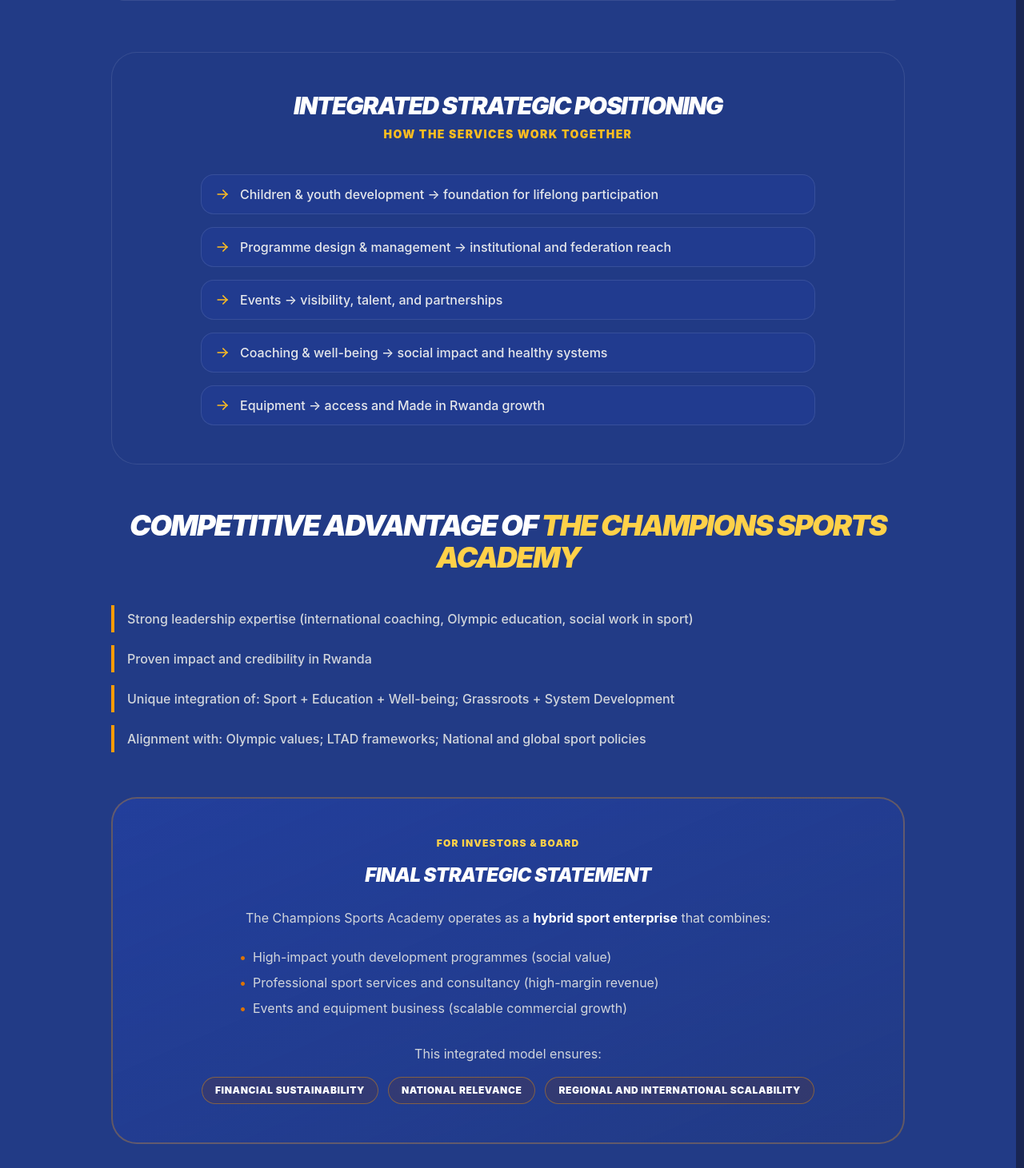
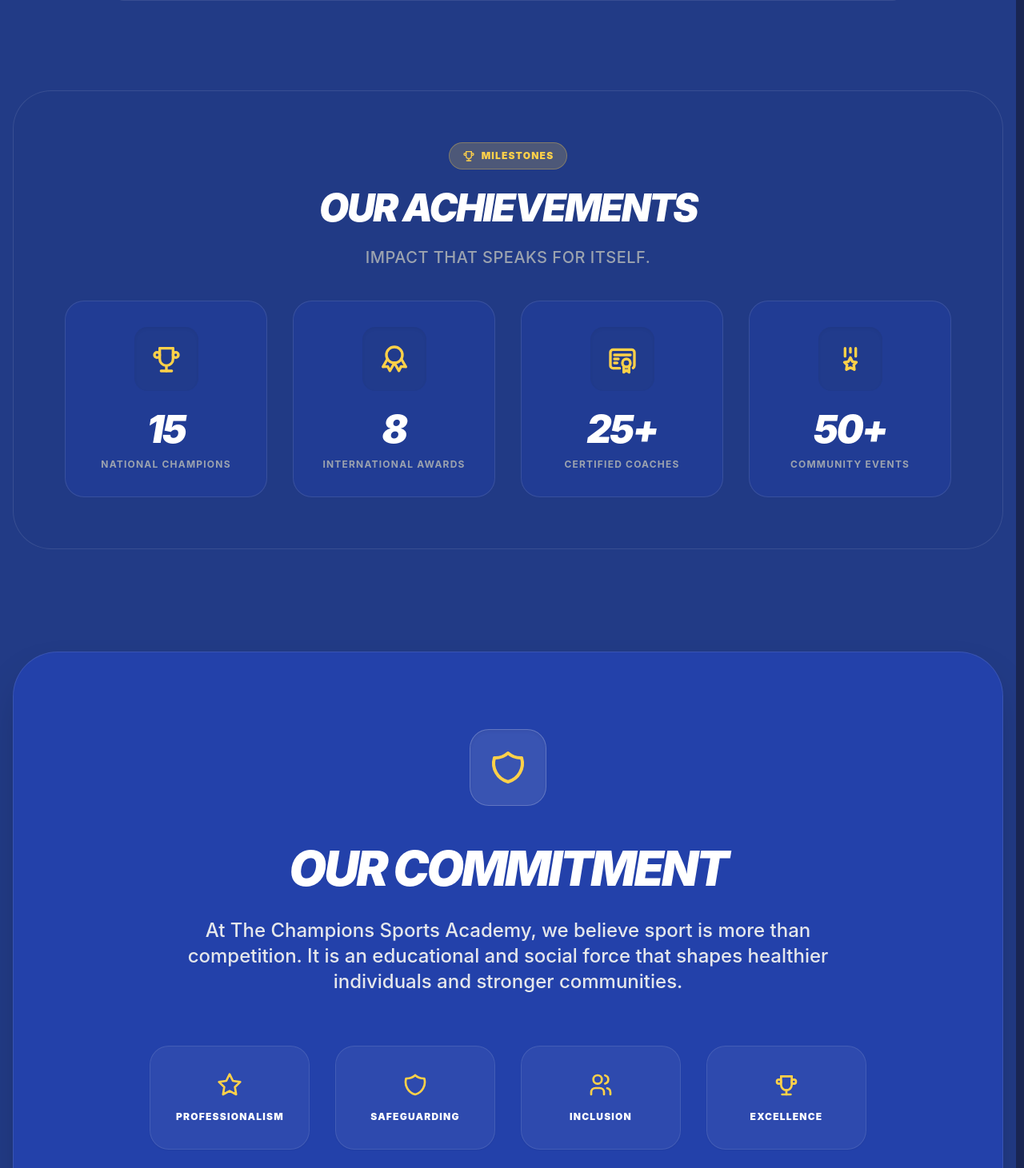
Before and after one commit to ulpacifique/The-Champion-Sport-Academy, a React (Vite) app: page /SportDiscipline in a window 1280 px wide. Shown: the part 1509-2970 px from the top of the page at 80% size. Built offline with nearby package versions, Linux system fonts and the light colour scheme; a web font is replaced by a local one.

Commit message:
best in  m

```diff
--- a/src/LandingPage/SportsDisciplines.tsx
+++ b/src/LandingPage/SportsDisciplines.tsx
@@ -1,7 +1,6 @@
 import { useState, useEffect, useRef } from "react";
 import {
     IconActivity,
-    IconArrowRight,
     IconShield,
     IconCertificate,
     IconCalendarEvent,
@@ -186,89 +185,6 @@
                 ))}
             </div>
 
-            {/* Integrated Strategic Positioning */}
-            <div className="container mx-auto px-4 max-w-5xl mb-12 md:mb-14">
-                <div className="rounded-[2rem] border border-gray-100 dark:border-white/10 bg-gray-50/80 dark:bg-cerulean-blue-900/40 p-8 md:p-12">
-                    <h2 className="text-2xl md:text-3xl font-black text-cerulean-blue-900 dark:text-white uppercase italic tracking-tighter text-center mb-2">
-                        Integrated Strategic Positioning
-                    </h2>
-                    <p className="text-center text-sm font-black uppercase tracking-widest text-bright-sun-600 dark:text-bright-sun-400 mb-10">
-                        How the Services Work Together
-                    </p>
-                    <ul className="space-y-4 max-w-3xl mx-auto">
-                        {integrationFlow.map((line) => (
-                            <li
-                                key={line}
-                                className="flex items-start gap-3 rounded-2xl border border-gray-200/80 dark:border-white/10 bg-white dark:bg-cerulean-blue-800/30 px-4 py-3 text-sm md:text-base text-gray-800 dark:text-gray-200 font-medium"
-                            >
-                                <IconArrowRight className="shrink-0 text-bright-sun-600 dark:text-bright-sun-400 mt-0.5" size={20} />
-                                {line}
-                            </li>
-                        ))}
-                    </ul>
-                </div>
-            </div>
-
-            {/* Competitive Advantage */}
-            <div className="container mx-auto px-4 max-w-5xl mb-12 md:mb-14">
-                <h2 className="text-2xl md:text-4xl font-black text-cerulean-blue-900 dark:text-white uppercase italic tracking-tighter text-center mb-10">
-                    Competitive Advantage of{" "}
-                    <span className="text-bright-sun-600 dark:text-bright-sun-300">The Champions Sports Academy</span>
-                </h2>
-                <ul className="space-y-4">
-                    {competitiveAdvantageBullets.map((line) => (
-                        <li
-                            key={line}
-                            className="flex gap-3 text-gray-700 dark:text-gray-300 leading-relaxed border-l-4 border-bright-sun-500 pl-4 py-1"
-                        >
-                            <span className="font-medium">{line}</span>
-                        </li>
-                    ))}
-                </ul>
-            </div>
-
-            {/* Final Strategic Statement */}
-            <div className="container mx-auto px-4 max-w-5xl mb-8 md:mb-10">
-                <div className="rounded-[2rem] border-2 border-bright-sun-500/30 bg-gradient-to-br from-bright-sun-50/90 to-white dark:from-cerulean-blue-800/60 dark:to-cerulean-blue-900/80 p-8 md:p-12 text-center shadow-lg dark:shadow-none">
-                    <p className="text-xs font-black uppercase tracking-widest text-bright-sun-700 dark:text-bright-sun-300 mb-4">
-                        For Investors &amp; Board
-                    </p>
-                    <h2 className="text-xl md:text-2xl font-black text-cerulean-blue-900 dark:text-white uppercase italic tracking-tight mb-6 leading-snug">
-                        Final Strategic Statement
-                    </h2>
-                    <p className="text-gray-700 dark:text-gray-300 leading-relaxed mb-6">
-                        The Champions Sports Academy operates as a <strong className="text-cerulean-blue-900 dark:text-white">hybrid sport enterprise</strong> that combines:
-                    </p>
-                    <ul className="text-left max-w-2xl mx-auto space-y-2 text-gray-700 dark:text-gray-300 mb-8 text-sm md:text-base">
-                        <li className="flex gap-2">
-                            <span className="text-bright-sun-600">•</span>
-                            High-impact youth development programmes (social value)
-                        </li>
-                        <li className="flex gap-2">
-                            <span className="text-bright-sun-600">•</span>
-                            Professional sport services and consultancy (high-margin revenue)
-                        </li>
-                        <li className="flex gap-2">
-                            <span className="text-bright-sun-600">•</span>
-                            Events and equipment business (scalable commercial growth)
-                        </li>
-                    </ul>
-                    <p className="text-gray-700 dark:text-gray-300 leading-relaxed mb-4">
-                        This integrated model ensures:
-                    </p>
-                    <div className="flex flex-wrap justify-center gap-3">
-                        {["Financial sustainability", "National relevance", "Regional and international scalability"].map((t) => (
-                            <span
-                                key={t}
-                                className="inline-block rounded-full border border-bright-sun-500/40 bg-bright-sun-100/80 dark:bg-bright-sun-900/20 px-4 py-2 text-xs font-black uppercase tracking-wider text-cerulean-blue-900 dark:text-white"
-                            >
-                                {t}
-                            </span>
-                        ))}
-                    </div>
-                </div>
-            </div>
-
             {/* Achievements */}
             <div className="container mx-auto px-4 pt-10 pb-14 md:pt-12 md:pb-16">
                 <div className="bg-gray-50 dark:bg-cerulean-blue-900/40 border border-gray-100 dark:border-white/10 rounded-[3rem] p-8 md:p-12 lg:p-16 shadow-sm dark:shadow-none relative overflow-hidden">
```
